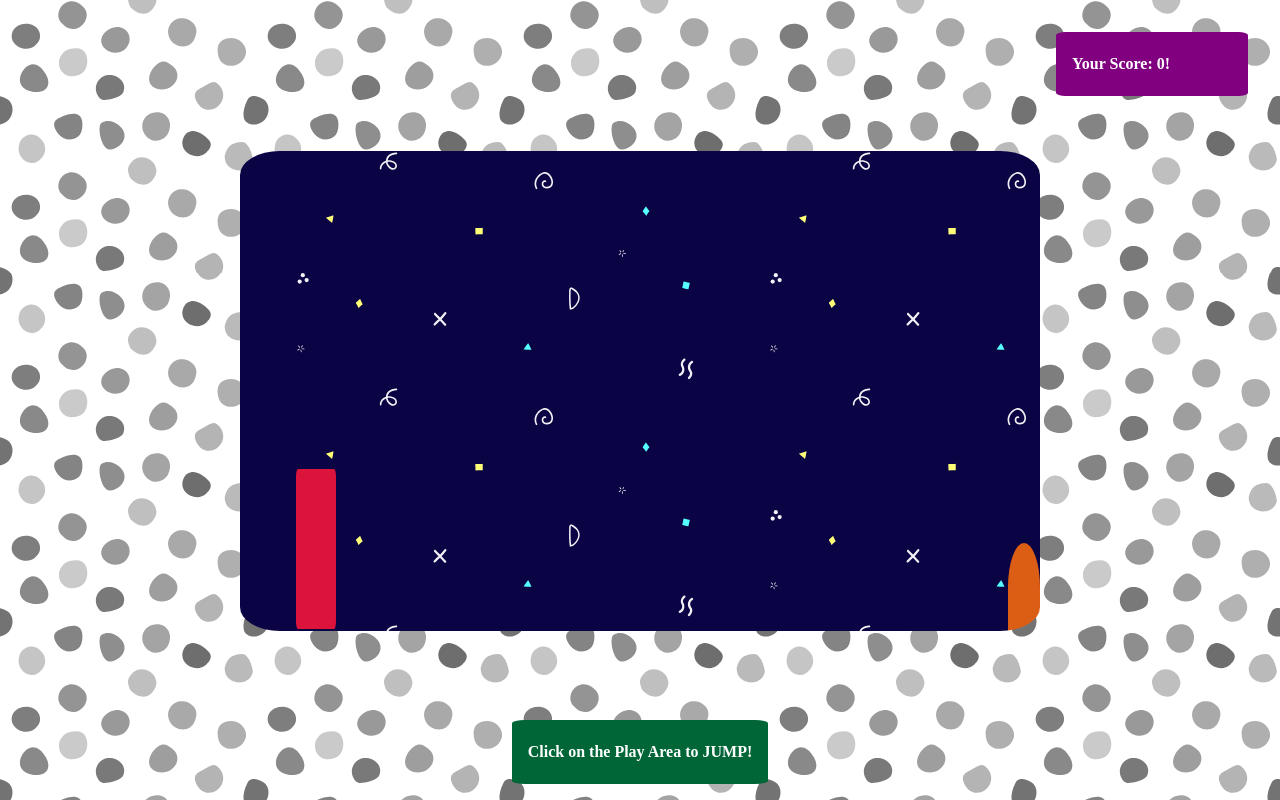
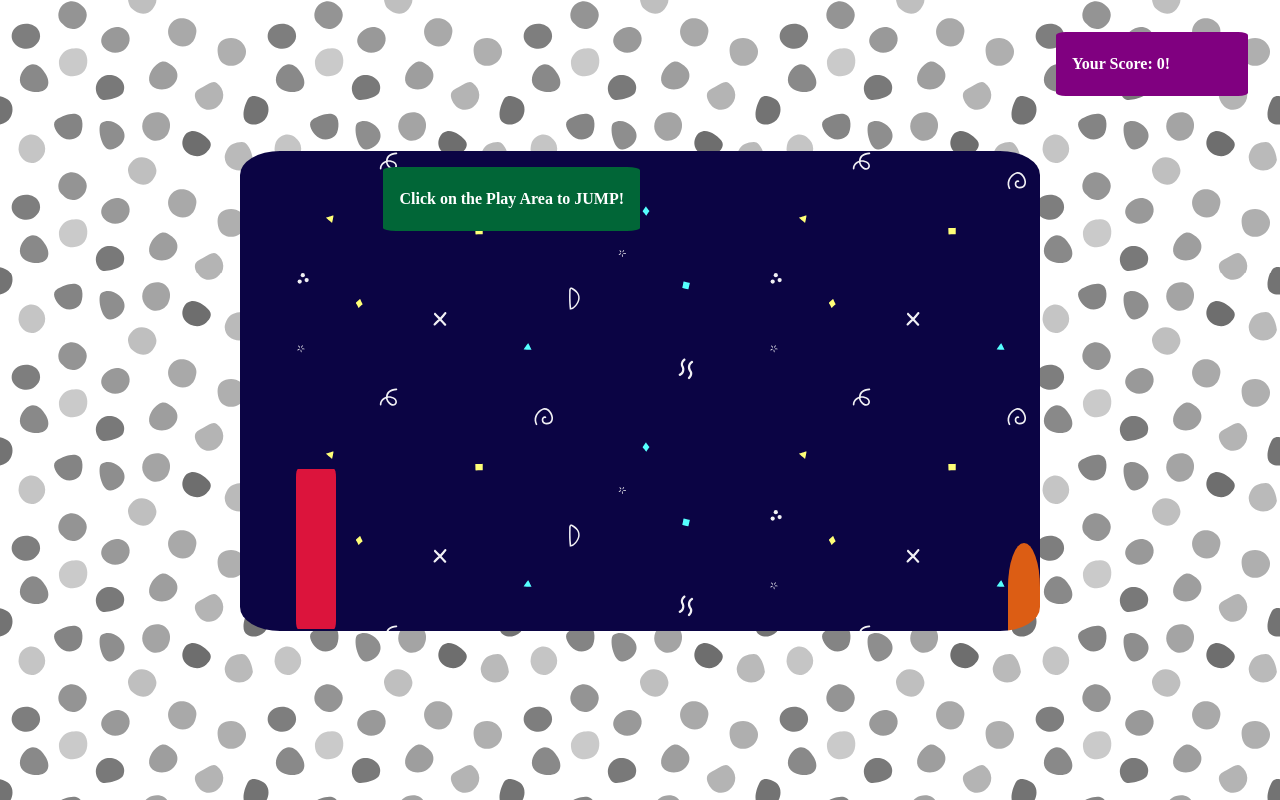
Before and after one commit to Dozerex-creationz/ShopDoc, a PHP site: page / in a window 1280 px wide. Run offline with PHP 8.4, Linux system fonts and the light colour scheme.

Commit message:
added instruction again

```diff
--- a/JSgame/index.html
+++ b/JSgame/index.html
@@ -9,6 +9,7 @@
     <div class="outerRoot">
       <div id="root" class="">
         <div class="game">
+          <div class="instruction">Click on the Play Area to JUMP!</div>
           <div id="character" class=""></div>
 
           <div id="obstacle" class=""></div>
@@ -35,7 +36,6 @@
       </div>
     </div>
     <br />
-    <div class="instruction">Click on the Play Area to JUMP!</div>
     <!-- <button onclick="change()">hi click</button> -->
     <script src="resources/text/scripts.js"></script>
   </body>
--- a/JSgame/resources/text/style.css
+++ b/JSgame/resources/text/style.css
@@ -28,7 +28,8 @@
 }
 .instruction {
   position: fixed;
-  bottom: 1rem;
+  top: 1rem;
+  right: 50%;
   padding: 1rem;
   background: rgb(1, 102, 55);
   color: white;
```
